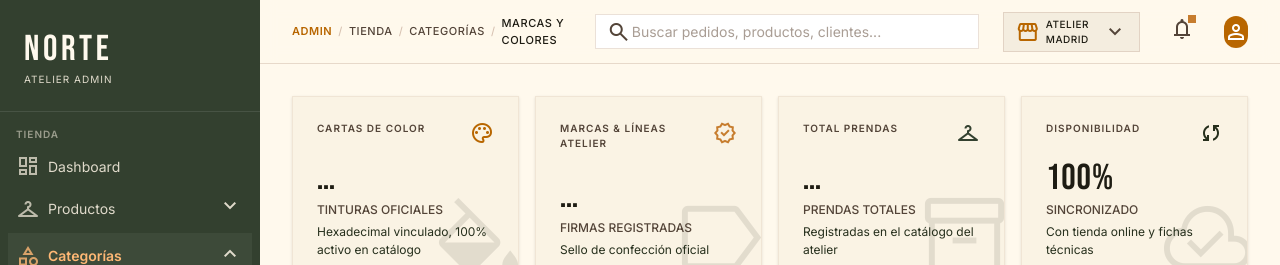
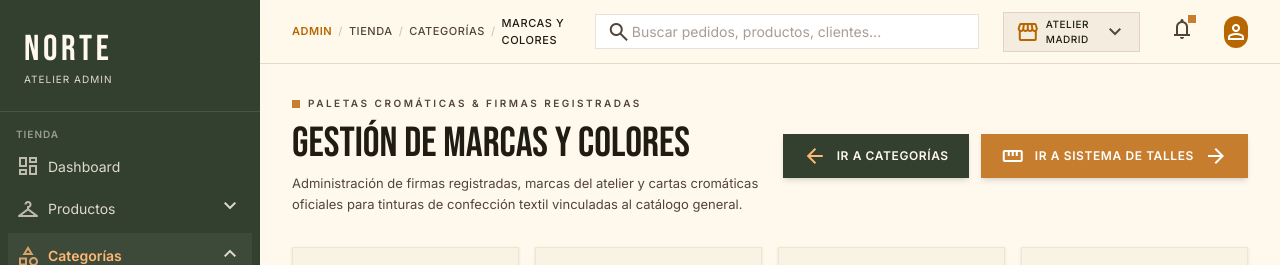
Before and after one commit to Angelussz/proyecto-norte, a Next.js app: page /admin/categorias/colores-marcas in a window 1280 px wide. Shown: the top 265 px of the page. Built offline with nearby package versions, Linux system fonts and the light colour scheme; no server answers.

Commit message:
feat(admin): agregar encabezado principal y navegacion en vista marcas y colores

```diff
--- a/features/admin/components/admin-colors-brands-view.tsx
+++ b/features/admin/components/admin-colors-brands-view.tsx
@@ -1,6 +1,7 @@
 "use client";
 
 import { useState, useEffect, useMemo } from "react";
+import Link from "next/link";
 import {
   AdminAddBrandModal,
   type BrandFormData,
@@ -433,6 +434,52 @@ export function AdminColorsBrandsView() {
       )}
 
       <div className="w-full max-w-[1280px] mx-auto px-4 sm:px-6 lg:px-8 py-8 flex flex-col gap-8">
+        {/* ── Encabezado principal ── */}
+        <header className="flex flex-col lg:flex-row lg:items-start justify-between gap-6">
+          <div className="flex flex-col gap-2">
+            {/* Badge */}
+            <div className="inline-flex items-center gap-2">
+              <span className="w-2 h-2 bg-mustard" />
+              <span className="font-inter text-[10px] text-on-surface-variant uppercase tracking-[0.25em] font-semibold">
+                PALETAS CROMÁTICAS &amp; FIRMAS REGISTRADAS
+              </span>
+            </div>
+
+            {/* Título y subtítulo */}
+            <h1 className="font-headline text-[42px] uppercase tracking-normal leading-none text-on-surface mt-1">
+              GESTIÓN DE MARCAS Y COLORES
+            </h1>
+            <p className="font-inter text-[13px] text-on-surface-variant leading-relaxed max-w-3xl">
+              Administración de firmas registradas, marcas del atelier y cartas cromáticas oficiales
+              para tinturas de confección textil vinculadas al catálogo general.
+            </p>
+          </div>
+
+          {/* Botones de navegación directa a sub-vistas */}
+          <div className="flex flex-wrap items-center gap-3 shrink-0 self-start lg:self-center">
+            <Link
+              href="/admin/categorias"
+              className="group inline-flex items-center gap-2.5 px-5 py-2.5 bg-[#33402f] hover:bg-[#253022] text-[#fff9ed] font-inter text-[12px] uppercase tracking-wider font-semibold shadow-md hover:shadow-lg transition-all active:translate-y-px"
+            >
+              <span className="material-symbols-outlined text-[19px] text-[#ffb875]">
+                arrow_back
+              </span>
+              <span>Ir a Categorías</span>
+            </Link>
+
+            <Link
+              href="/admin/categorias/talles"
+              className="group inline-flex items-center gap-2.5 px-5 py-2.5 bg-[#c77d2e] hover:bg-[#b06a20] text-white font-inter text-[12px] uppercase tracking-wider font-semibold shadow-md hover:shadow-lg transition-all active:translate-y-px"
+            >
+              <span className="material-symbols-outlined text-[19px]">straighten</span>
+              <span>Ir a Sistema de Talles</span>
+              <span className="material-symbols-outlined text-[15px] group-hover:translate-x-1 transition-transform">
+                arrow_forward
+              </span>
+            </Link>
+          </div>
+        </header>
+
         {/* ── 1. Top 4 KPI Cards ── */}
         <div className="grid grid-cols-1 sm:grid-cols-2 lg:grid-cols-4 gap-4">
           {/* KPI 1: Cartas de Color */}
```
